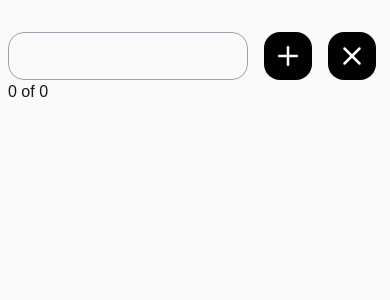
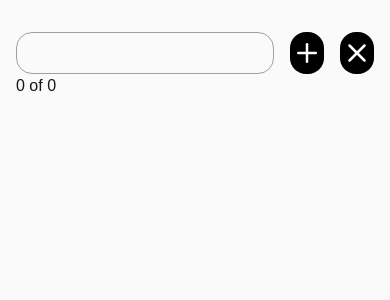
Before and after one commit to waynegio/tasklify, a Next.js app: page /page2 in a window 390 px wide. Shown: the top 300 px of the page. Built offline with nearby package versions, Linux system fonts and the light colour scheme.

Commit message:
fix responsive-ui

```diff
--- a/app/page2/page.tsx
+++ b/app/page2/page.tsx
@@ -63,11 +63,11 @@ export default function Home() {
 
   return (
     <div className="flex flex-col items-center h-screen bg-zinc-50">
-      <main className="mt-8 px-2 flex w-full flex-col sm:w-auto">
+      <main className="mt-8 px-4 flex w-full flex-col sm:w-auto">
         <div className="flex gap-4">
           <input
             type="text"
-            className="w-60 sm:w-80 border p-2 rounded-2xl border-gray-400 focus:border-gray-500 focus:shadow-sm focus:border-4 focus:outline-none"
+            className="w-full sm:w-80 border p-2 rounded-2xl border-gray-400 focus:border-gray-500 focus:shadow-sm focus:outline-none"
             value={text}
             onChange={(e) => setText(e.target.value)}
             onKeyDown={(e) => {
```
